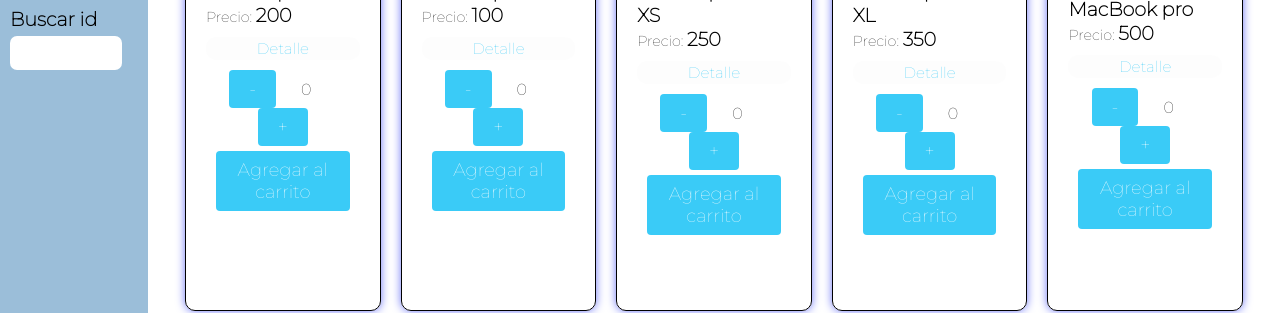
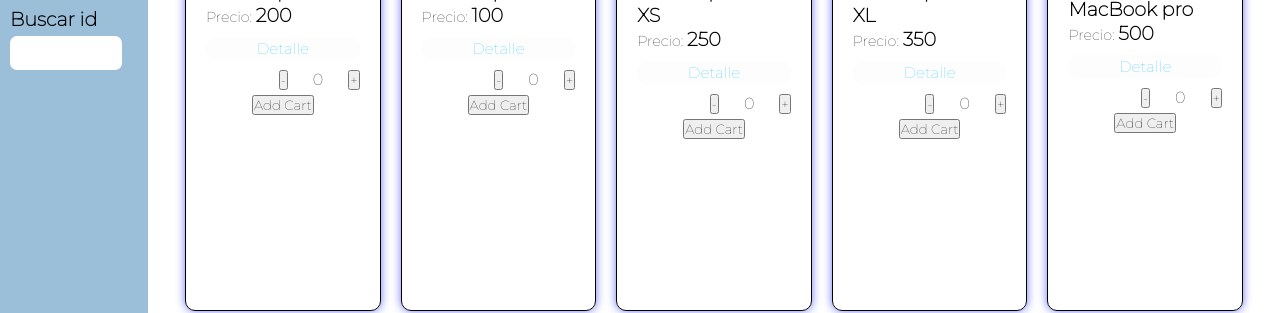
Before and after one commit to GustavoFerreri/eComerceTP_CoderHouse, a React (Create React App) app: page /all in a window 1280 px wide. Shown: the part 291-604 px from the top of the page. Built offline with nearby package versions, Linux system fonts and the light colour scheme.

Commit message:
Cambiamos de Branch

```diff
--- a/src/App.js
+++ b/src/App.js
@@ -17,10 +17,10 @@ function App() {
         <Navbar />
         <Routes>
           <Route path='/' element={<Home />}/>
-          <Route path='/all' element={<ItemListConteiner />}/>
+          <Route path='/all' element={<ItemListConteiner addToCart={setCart}/>}/>
           <Route path='/product/:category' element={<ItemListConteiner addToCart={setCart} />}/>
           <Route path='/contact' element={<Contact />}/>
-          <Route path='/detail/:Cod' element={<ItemDetailContainer /> }/>
+          <Route path='/detail/:Cod' element={<ItemDetailContainer addToCart={setCart}/> }/>
         </Routes>
       </BrowserRouter>
     </div>
--- a/src/components/Avatar/Avatar.js
+++ b/src/components/Avatar/Avatar.js
@@ -4,7 +4,7 @@ import { Link } from 'react-router-dom';
 import ItemCount from '../ItemCount/ItemCount';
 // import {useState} from 'react';
 
-const Avatar = ({cod, name, price, stock, ...rest}) => {
+const Avatar = ({cod, name, price, stock, addToCart, ...rest}) => {
     return(
         <picture>
             <img src='https://randomuser.me/api/portraits/lego/5.jpg' alt='lego'></img>
@@ -15,7 +15,7 @@ const Avatar = ({cod, name, price, stock, ...rest}) => {
                 <Link to={`/detail/${cod}`} className='avatarInfo-link'>Detalle</Link>
             </div>
             {/* Enviamos el stock para manipularlo desde el  */}
-            <ItemCount props={stock}/>
+            <ItemCount props={stock} addToCart={addToCart}/>
         </picture>
     )
 }
--- /dev/null
+++ b/src/components/Item/Item.js
@@ -0,0 +1 @@
+import './Item.css';
--- a/src/components/ItemCount/ItemCount.js
+++ b/src/components/ItemCount/ItemCount.js
@@ -1,9 +1,8 @@
 import './ItemCount.css';
-import {Button}from '../Button/Button';
 import React from 'react';
 import {useState} from 'react';
 
-const ItemCount = ({props}) =>{
+const ItemCount = ({props, addToCart}) =>{
     const [count, setCount] = useState(0);
     const increment = () =>{
         if (count < props){
@@ -15,18 +14,15 @@ const ItemCount = ({props}) =>{
             setCount(count - 1);
         }
     }
-    const addBuy = () => {
-        return true
-    }
     return(
         <div>
             <div className='item-count'>
-                <Button buttonStyle='btn--primary' buttonSize='btn--medium' onClick={decrement}>-</Button>
+                <button onClick={decrement}>-</button>
                 <span className='item-count__count'>{count}</span>
-                <Button buttonStyle='btn--primary' buttonSize='btn--medium' onClick={increment}>+</Button>
+                <button onClick={increment}>+</button>
             </div>
             <div className='item-add'>
-                <Button buttonStyle='btn--primary' buttonSize='btn--medium' onclick={addBuy}>Agregar al carrito</Button>
+                <button onClick={addToCart(count)}>Add Cart</button>
             </div>
         </div>
     )
--- a/src/components/ItemListConteiner/ItemListConteiner.js
+++ b/src/components/ItemListConteiner/ItemListConteiner.js
@@ -4,7 +4,7 @@ import { ItemList } from './ItemList';
 import React, { useState, useEffect} from 'react';
 import { useParams } from 'react-router-dom';
 
-const ItemListConteiner = () => {
+const ItemListConteiner = ({addToCart}) => {
     // Se implementa useState y useEffect sin dependencia para resolver la promesa
     const [products, setProducts] = useState([])
     // Aplicamos useParams()
@@ -32,7 +32,7 @@ const ItemListConteiner = () => {
                     return(
                         <div key={index}>
                             {/* Reutilizamos el componente Avatar */}
-                            <Avatar cod={item.cod} name={item.name} price={item.price} stock={item.stock}/>
+                            <Avatar cod={item.cod} name={item.name} price={item.price} stock={item.stock} addToCart={addToCart}/>
                         </div>)
                 })}
             </div>
```
Also changed, not shown: src/components/Item/Item.css (added).
